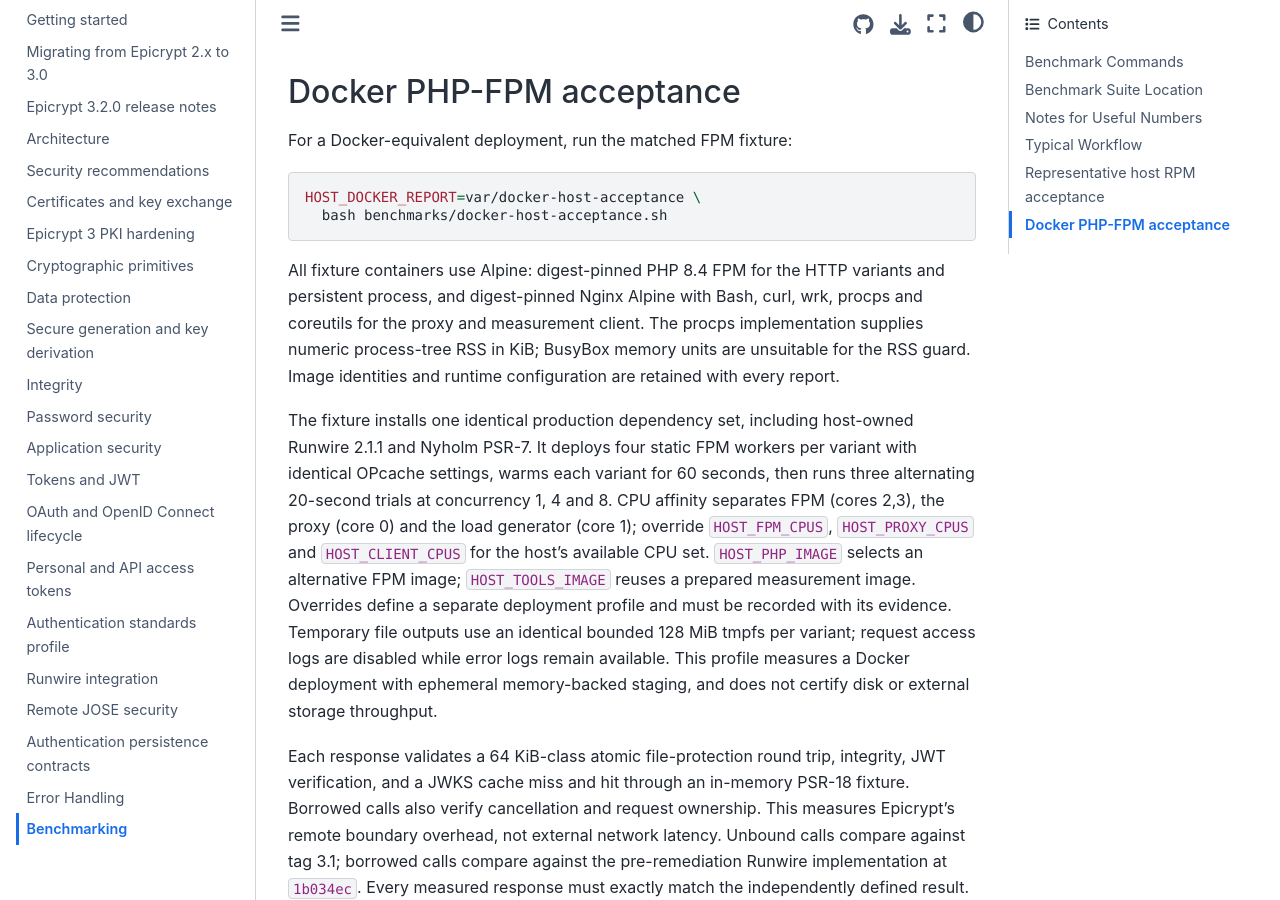
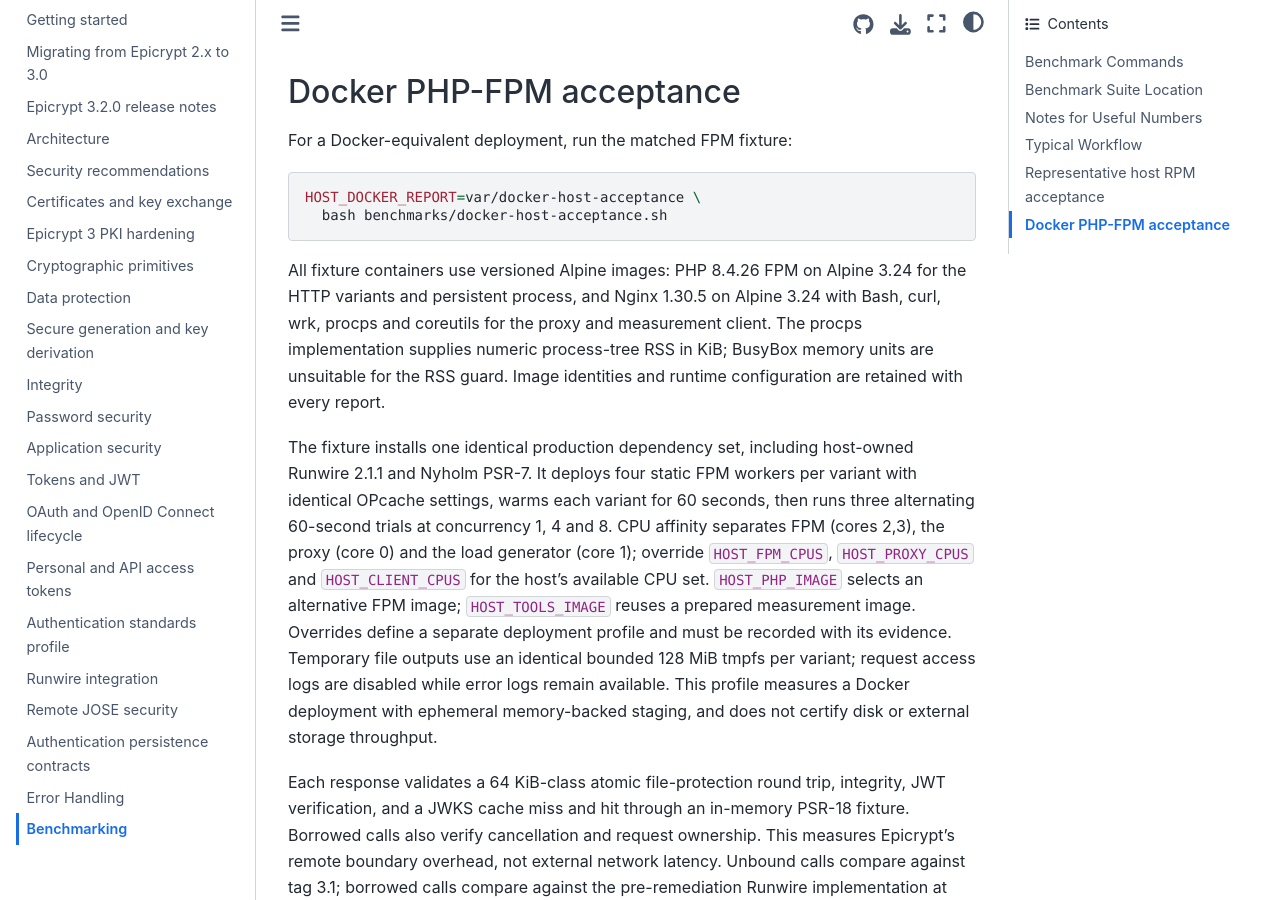
Before and after one commit to infocyph/Epicrypt, a Sphinx documentation site: the page built from docs/benchmarking.rst, in a window 1280 px wide and 900 px high, scrolled down 2918 px. Built offline with Sphinx 7.4.7 and the Sphinx Book theme 1.1.4, drawn with Linux system fonts in a browser that asks for light colours.

Commit message:
Use explicit Alpine image versions without digest pins

```diff
--- a/docs/benchmarking.rst
+++ b/docs/benchmarking.rst
@@ -133,8 +133,9 @@ For a Docker-equivalent deployment, run the matched FPM fixture:
    HOST_DOCKER_REPORT=var/docker-host-acceptance \
      bash benchmarks/docker-host-acceptance.sh
 
-All fixture containers use Alpine: digest-pinned PHP 8.4 FPM for the HTTP
-variants and persistent process, and digest-pinned Nginx Alpine with Bash,
+All fixture containers use versioned Alpine images: PHP 8.4.26 FPM on
+Alpine 3.24 for the HTTP variants and persistent process, and Nginx 1.30.5
+on Alpine 3.24 with Bash,
 curl, wrk, procps and coreutils for the proxy and measurement client.
 The procps implementation supplies numeric process-tree RSS in KiB;
 BusyBox memory units are unsuitable for the RSS guard. Image identities
@@ -143,7 +144,7 @@ and runtime configuration are retained with every report.
 The fixture installs one identical production dependency set, including
 host-owned Runwire 2.1.1 and Nyholm PSR-7. It deploys four static FPM workers
 per variant with identical OPcache settings, warms each variant for 60 seconds, then runs
-three alternating 20-second trials at concurrency 1, 4 and 8. CPU affinity
+three alternating 60-second trials at concurrency 1, 4 and 8. CPU affinity
 separates FPM (cores 2,3), the proxy (core 0) and the load generator (core 1);
 override ``HOST_FPM_CPUS``, ``HOST_PROXY_CPUS`` and ``HOST_CLIENT_CPUS`` for
 the host's available CPU set. ``HOST_PHP_IMAGE`` selects an alternative FPM
```
Also changed, not shown: docs/plans/epicrypt-next-release-audit-plan.md (+2 -2 lines), 2 other files.
